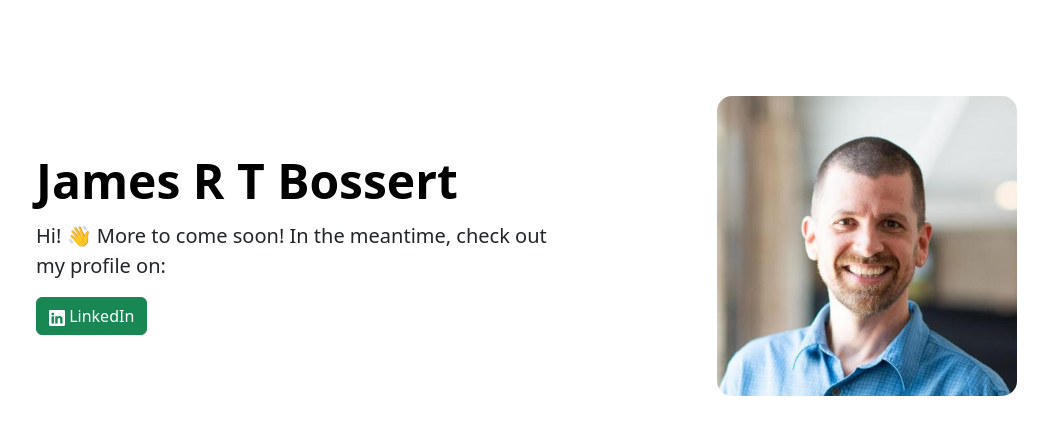
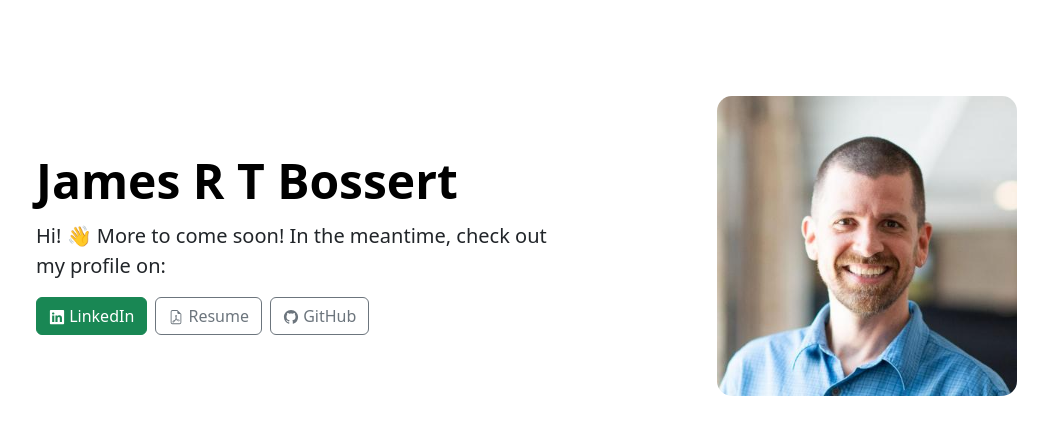
Before and after one commit to jrtb/jrtb.me, a plain HTML site: page index.html in a window 1280 px wide. Shown: the whole page, without its empty margins (58-1106 px from the left). Drawn offline with nearby package versions, Linux system fonts and the light colour scheme.

Commit message:
added resume, buttons for resume as pdf and github

```diff
--- a/index.html
+++ b/index.html
@@ -49,15 +49,52 @@
                 height="16"
                 fill="currentColor"
                 class="bi bi-linkedin"
-                viewBox="0 0 16 16"
+                viewBox="0 0 16 18"
               >
                 <path
                   d="M0 1.146C0 .513.526 0 1.175 0h13.65C15.474 0 16 .513 16 1.146v13.708c0 .633-.526 1.146-1.175 1.146H1.175C.526 16 0 15.487 0 14.854zm4.943 12.248V6.169H2.542v7.225zm-1.2-8.212c.837 0 1.358-.554 1.358-1.248-.015-.709-.52-1.248-1.342-1.248S2.4 3.226 2.4 3.934c0 .694.521 1.248 1.327 1.248zm4.908 8.212V9.359c0-.216.016-.432.08-.586.173-.431.568-.878 1.232-.878.869 0 1.216.662 1.216 1.634v3.865h2.401V9.25c0-2.22-1.184-3.252-2.764-3.252-1.274 0-1.845.7-2.165 1.193v.025h-.016l.016-.025V6.169h-2.4c.03.678 0 7.225 0 7.225z"
                 ></path>
               </svg>
-              LinkedIn</a
-            >
-            <!--<button type="button" class="btn btn-outline-secondary btn-lg px-4">Default</button>--->
+              LinkedIn
+            </a>
+            <a
+              class="btn btn-outline-secondary"
+              href="https://github.com/jrtb"
+              role="button"
+              ><svg
+                xmlns="http://www.w3.org/2000/svg"
+                width="16"
+                height="16"
+                fill="currentColor"
+                class="bi bi-file-earmark-pdf"
+                viewBox="0 0 16 18"
+              >
+                <path
+                  d="M14 14V4.5L9.5 0H4a2 2 0 0 0-2 2v12a2 2 0 0 0 2 2h8a2 2 0 0 0 2-2M9.5 3A1.5 1.5 0 0 0 11 4.5h2V14a1 1 0 0 1-1 1H4a1 1 0 0 1-1-1V2a1 1 0 0 1 1-1h5.5z"
+                ></path>
+                <path
+                  d="M4.603 14.087a.8.8 0 0 1-.438-.42c-.195-.388-.13-.776.08-1.102.198-.307.526-.568.897-.787a7.7 7.7 0 0 1 1.482-.645 20 20 0 0 0 1.062-2.227 7.3 7.3 0 0 1-.43-1.295c-.086-.4-.119-.796-.046-1.136.075-.354.274-.672.65-.823.192-.077.4-.12.602-.077a.7.7 0 0 1 .477.365c.088.164.12.356.127.538.007.188-.012.396-.047.614-.084.51-.27 1.134-.52 1.794a11 11 0 0 0 .98 1.686 5.8 5.8 0 0 1 1.334.05c.364.066.734.195.96.465.12.144.193.32.2.518.007.192-.047.382-.138.563a1.04 1.04 0 0 1-.354.416.86.86 0 0 1-.51.138c-.331-.014-.654-.196-.933-.417a5.7 5.7 0 0 1-.911-.95 11.7 11.7 0 0 0-1.997.406 11.3 11.3 0 0 1-1.02 1.51c-.292.35-.609.656-.927.787a.8.8 0 0 1-.58.029m1.379-1.901q-.25.115-.459.238c-.328.194-.541.383-.647.547-.094.145-.096.25-.04.361q.016.032.026.044l.035-.012c.137-.056.355-.235.635-.572a8 8 0 0 0 .45-.606m1.64-1.33a13 13 0 0 1 1.01-.193 12 12 0 0 1-.51-.858 21 21 0 0 1-.5 1.05zm2.446.45q.226.245.435.41c.24.19.407.253.498.256a.1.1 0 0 0 .07-.015.3.3 0 0 0 .094-.125.44.44 0 0 0 .059-.2.1.1 0 0 0-.026-.063c-.052-.062-.2-.152-.518-.209a4 4 0 0 0-.612-.053zM8.078 7.8a7 7 0 0 0 .2-.828q.046-.282.038-.465a.6.6 0 0 0-.032-.198.5.5 0 0 0-.145.04c-.087.035-.158.106-.196.283-.04.192-.03.469.046.822q.036.167.09.346z"
+                ></path>
+              </svg>
+              Resume </a
+            ><a
+              class="btn btn-outline-secondary"
+              href="https://github.com/jrtb"
+              role="button"
+              ><svg
+                xmlns="http://www.w3.org/2000/svg"
+                width="16"
+                height="16"
+                fill="currentColor"
+                class="bi bi-github"
+                viewBox="0 0 16 18"
+              >
+                <path
+                  d="M8 0C3.58 0 0 3.58 0 8c0 3.54 2.29 6.53 5.47 7.59.4.07.55-.17.55-.38 0-.19-.01-.82-.01-1.49-2.01.37-2.53-.49-2.69-.94-.09-.23-.48-.94-.82-1.13-.28-.15-.68-.52-.01-.53.63-.01 1.08.58 1.23.82.72 1.21 1.87.87 2.33.66.07-.52.28-.87.51-1.07-1.78-.2-3.64-.89-3.64-3.95 0-.87.31-1.59.82-2.15-.08-.2-.36-1.02.08-2.12 0 0 .67-.21 2.2.82.64-.18 1.32-.27 2-.27s1.36.09 2 .27c1.53-1.04 2.2-.82 2.2-.82.44 1.1.16 1.92.08 2.12.51.56.82 1.27.82 2.15 0 3.07-1.87 3.75-3.65 3.95.29.25.54.73.54 1.48 0 1.07-.01 1.93-.01 2.2 0 .21.15.46.55.38A8.01 8.01 0 0 0 16 8c0-4.42-3.58-8-8-8"
+                ></path>
+              </svg>
+              GitHub
+            </a>
           </div>
         </div>
       </div>
```
Also changed, not shown: 1 other file.
